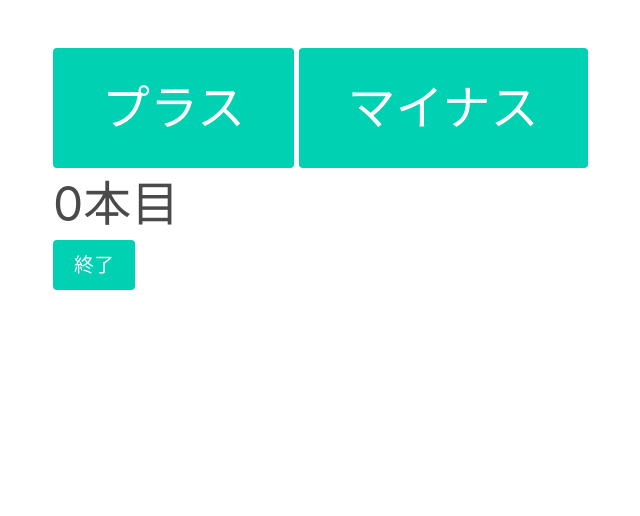
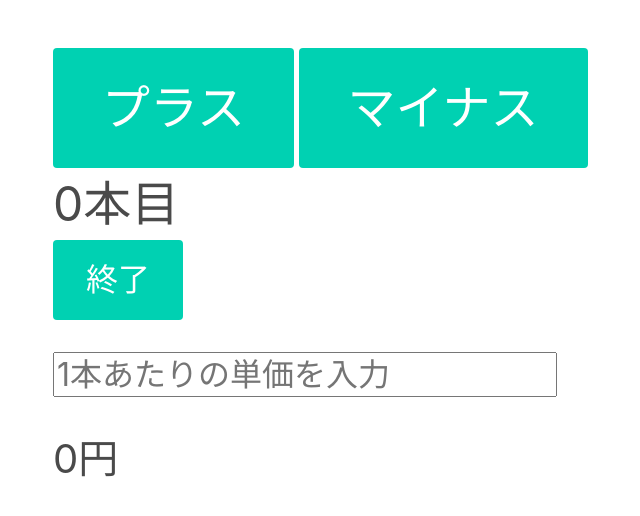
Before and after one commit to bey8wie3pe/White_hair, a plain HTML site: page index.html in a window 1280 px wide. Shown: the whole page, without its empty margins (11-651 px from the left). Drawn offline with nearby package versions, Linux system fonts and the light colour scheme.

Commit message:
Update index.html

```diff
--- a/index.html
+++ b/index.html
@@ -9,16 +9,18 @@
   <body>
   <section class="section">
     <div class="container">
-      <div id="app">
         <button class=" button is-primary is-size-1" onclick="btnclick()">プラス</button>
         <button class="button is-primary is-size-1" onclick="btn_click()">マイナス</button>
         <p id="test" class="is-primary is-size-1">0本目</p>
-        <button class="button is-primary is-size-5" onclick="finish()">終了</button>
+        <button class="button is-primary is-size-3" onclick="finish()">終了</button>
         <p id="hair" class=" is-primary is-size-3"></p>
-          </div>
-          <script src="main.js"></script>
-          <script src="self-timer/selftimer.min.js"></script>
+        <style>input {
+          margin: 1em 0px;
+        }</style>
+        <input id="salary" class="is-size-3" placeholder="1本あたりの単価を入力" type="number">
+        <p id="money" class="is-primary is-size-2" >0円</p>
     </div>
   </section>
+  <script src="main.js"></script>
   </body>
 </html>
```
